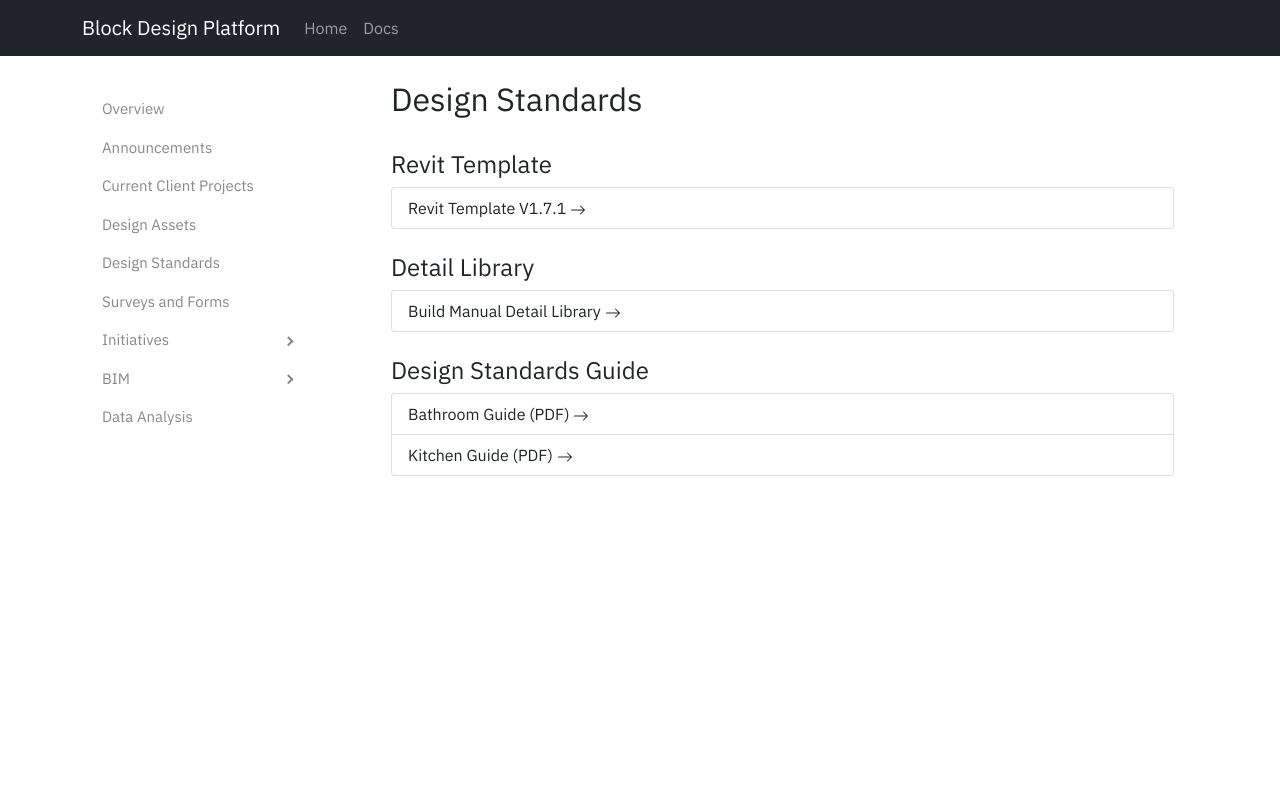
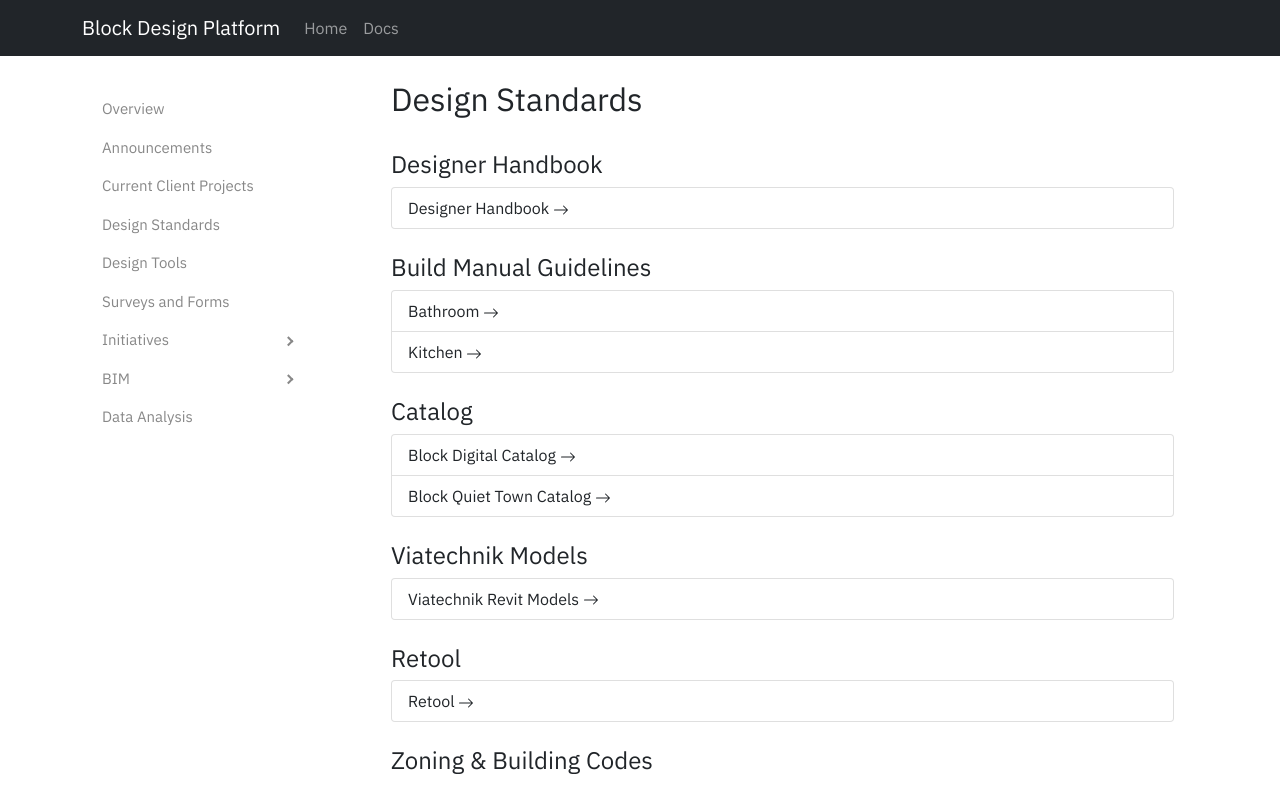
Before and after one commit to charles-block/block-design-platform, a React (Create React App) app in the folder Block-Design/: page /docs/design-standards in a window 1280 px wide. Built offline with nearby package versions, Linux system fonts and the light colour scheme; no server answers.

Commit message:
Renaming screens for clarity purposes
Design assets > Design Standards
Design standards > Design Tools

```diff
--- a/Block-Design/src/components/Form/AnnouncementForm.js
+++ b/Block-Design/src/components/Form/AnnouncementForm.js
@@ -44,8 +44,6 @@
             content: '',
             link: ''
         });
-
-
     }
 
     return (
--- a/Block-Design/src/components/pages/Docs.js
+++ b/Block-Design/src/components/pages/Docs.js
@@ -6,9 +6,9 @@
 import LeftNavBar from '../../navigation/LeftNavBar';
 import CurrentClientProjects from './content/CurrentClientProjects';
 import Announcements from './content/Announcements';
-import DesignAssets from './content/DesignAssets';
+import DesignStandards from './content/DesignStandards';
 import Overview from './content/Overview';
-import DesignStandards from './content/DesignStandards';
+import DesignTools from './content/DesignTools';
 import RevitTopics from './content/bim/RevitTopics';
 import RevitTutorial from './content/bim/RevitTutorial';
 import DataAnalysis from './content/Data Analysis';
@@ -29,10 +29,10 @@
                         <Routes>
                             <Route path="current-client-projects" element={<CurrentClientProjects />} />
                             <Route path="announcements" element={<Announcements />} />
-                            <Route path="design-assets" element={<DesignAssets />} />
+                            <Route path="design-standards" element={<DesignStandards />} />
                             <Route path="/" element={<Overview />} />
                             <Route path="overview" element={<Overview />} />
-                            <Route path="design-standards" element={<DesignStandards />} />
+                            <Route path="design-tools" element={<DesignTools />} />
                             <Route path="revit-topics" element={<RevitTopics /> } />
                             <Route path="revit-tutorial" element={<RevitTutorial /> } />
                             <Route path="data-analysis" element={<DataAnalysis />} />
--- a/Block-Design/src/components/pages/content/Announcements.js
+++ b/Block-Design/src/components/pages/content/Announcements.js
@@ -16,8 +16,8 @@
 function Announcements() {
   const posts = useSelector((state) => state.posts); //access to whole global redux store. Check combineReducers -> posts.
 
-
-  console.log(posts);
+  posts.sort().reverse()
+  //console.log(posts);
 
   const [postAnnouncement, setPostAnnouncement] = useState(false);
 
--- a/Block-Design/src/components/pages/content/DesignAssets.js
+++ /dev/null
@@ -1,50 +0,0 @@
-import Container from 'react-bootstrap/Container';
-import ListGroup from 'react-bootstrap/ListGroup';
-import { ArrowRight } from 'react-bootstrap-icons';
-
-function DesignAssets() {
-  return (
-    <Container>
-      <h2>
-        Design Assets
-      </h2><br />
-      <div style={{ overflowY: 'scroll', overflowX: 'hidden', height: '78vh' }}>
-        <h4>Designer Handbook</h4>
-        <ListGroup>
-          <ListGroup.Item action target="_blank" rel="noopener noreferrer" href="https://docs.google.com/document/d/1FPHeHdftzsQJXPrHu4qeSSFJMfiyfKTOUTgPyAph7qE/edit#">
-            Designer Handbook  <ArrowRight />
-          </ListGroup.Item>
-        </ListGroup>
-        <br />
-        <h4>Build Manual Guidelines</h4>
-        <ListGroup>
-          <ListGroup.Item action target="_blank" rel="noopener noreferrer" href="https://drive.google.com/file/d/1BguIEsmtNXxrWJn0h5LXEYwEetObpIux/view?usp=sharing">Bathroom <ArrowRight /></ListGroup.Item>
-          <ListGroup.Item action target="_blank" rel="noopener noreferrer" href="https://drive.google.com/file/d/1BzviPJ6Ap9YOFFsljdhmWgMwacW5aOIo/view?usp=sharing">Kitchen <ArrowRight /></ListGroup.Item>
-        </ListGroup>
-        <br />
-        <h4>Catalog</h4>
-        <ListGroup>
-          <ListGroup.Item action target="_blank" rel="noopener noreferrer" href="https://www.blockrenovation.com/catalog/bathroom">Block Digital Catalog <ArrowRight /></ListGroup.Item>
-          <ListGroup.Item action target="_blank" rel="noopener noreferrer" href="https://www.blockrenovation.com/quiet-town/catalog">Block Quiet Town Catalog <ArrowRight /></ListGroup.Item>
-        </ListGroup>
-        <br />
-        <h4>Viatechnik Models</h4>
-        <ListGroup>
-          <ListGroup.Item action target="_blank" rel="noopener noreferrer" href="https://drive.google.com/drive/folders/1ZxsuVqMVYt9y9pucXLOVqFcW89zTsoD0">Viatechnik Revit Models <ArrowRight /></ListGroup.Item>
-        </ListGroup>
-        <br />
-        <h4>Retool</h4>
-        <ListGroup>
-          <ListGroup.Item action target="_blank" rel="noopener noreferrer" href="https://retool.blockrenovation.com/">Retool <ArrowRight /></ListGroup.Item>
-        </ListGroup>
-        <br />
-        <h4>Zoning & Building Codes</h4>
-        <ListGroup>
-          <ListGroup.Item action target="_blank" rel="noopener noreferrer">Building Codes + Zoning (Coming soon) <ArrowRight /></ListGroup.Item>
-        </ListGroup>
-      </div>
-    </Container>
-  );
-}
-
-export default DesignAssets;
--- a/Block-Design/src/components/pages/content/DesignStandards.js
+++ b/Block-Design/src/components/pages/content/DesignStandards.js
@@ -8,21 +8,41 @@
       <h2>
         Design Standards
       </h2><br />
-            <h4>Revit Template</h4>
+      <div style={{ overflowY: 'scroll', overflowX: 'hidden', height: '78vh' }}>
+        <h4>Designer Handbook</h4>
         <ListGroup>
-                <ListGroup.Item action target="_blank" rel="noopener noreferrer" href="https://drive.google.com/drive/folders/1wlvGBePcfwpaxEAiNTd5Eex7i1lkr-06">Revit Template V1.7.1 <ArrowRight /></ListGroup.Item>
+          <ListGroup.Item action target="_blank" rel="noopener noreferrer" href="https://docs.google.com/document/d/1FPHeHdftzsQJXPrHu4qeSSFJMfiyfKTOUTgPyAph7qE/edit#">
+            Designer Handbook  <ArrowRight />
+          </ListGroup.Item>
         </ListGroup>
         <br />
-            <h4>Detail Library</h4>
+        <h4>Build Manual Guidelines</h4>
         <ListGroup>
-                <ListGroup.Item action target="_blank" rel="noopener noreferrer" href="https://drive.google.com/drive/u/1/folders/1s-eG6wW0VzKnTd4W0bn425pq50h8URA6">Build Manual Detail Library <ArrowRight /></ListGroup.Item>
+          <ListGroup.Item action target="_blank" rel="noopener noreferrer" href="https://drive.google.com/file/d/1BguIEsmtNXxrWJn0h5LXEYwEetObpIux/view?usp=sharing">Bathroom <ArrowRight /></ListGroup.Item>
+          <ListGroup.Item action target="_blank" rel="noopener noreferrer" href="https://drive.google.com/file/d/1BzviPJ6Ap9YOFFsljdhmWgMwacW5aOIo/view?usp=sharing">Kitchen <ArrowRight /></ListGroup.Item>
         </ListGroup>
         <br />
-            <h4>Design Standards Guide</h4>
+        <h4>Catalog</h4>
         <ListGroup>
-                <ListGroup.Item action target="_blank" rel="noopener noreferrer" href="https://drive.google.com/file/d/1rf4QNf0xQLBi_S1vujGdeXEivuT4GBYP/view?usp=sharing">Bathroom Guide (PDF) <ArrowRight /></ListGroup.Item>
-                <ListGroup.Item action target="_blank" rel="noopener noreferrer" href="https://drive.google.com/file/d/1tds1_WlvfUt8E5JCCCi5KaTN98w5T-9O/view?usp=sharing">Kitchen Guide (PDF) <ArrowRight /></ListGroup.Item>
+          <ListGroup.Item action target="_blank" rel="noopener noreferrer" href="https://www.blockrenovation.com/catalog/bathroom">Block Digital Catalog <ArrowRight /></ListGroup.Item>
+          <ListGroup.Item action target="_blank" rel="noopener noreferrer" href="https://www.blockrenovation.com/quiet-town/catalog">Block Quiet Town Catalog <ArrowRight /></ListGroup.Item>
         </ListGroup>
+        <br />
+        <h4>Viatechnik Models</h4>
+        <ListGroup>
+          <ListGroup.Item action target="_blank" rel="noopener noreferrer" href="https://drive.google.com/drive/folders/1ZxsuVqMVYt9y9pucXLOVqFcW89zTsoD0">Viatechnik Revit Models <ArrowRight /></ListGroup.Item>
+        </ListGroup>
+        <br />
+        <h4>Retool</h4>
+        <ListGroup>
+          <ListGroup.Item action target="_blank" rel="noopener noreferrer" href="https://retool.blockrenovation.com/">Retool <ArrowRight /></ListGroup.Item>
+        </ListGroup>
+        <br />
+        <h4>Zoning & Building Codes</h4>
+        <ListGroup>
+          <ListGroup.Item action target="_blank" rel="noopener noreferrer">Building Codes + Zoning (Coming soon) <ArrowRight /></ListGroup.Item>
+        </ListGroup>
+      </div>
     </Container>
   );
 }
--- a/Block-Design/src/components/pages/content/Overview.js
+++ b/Block-Design/src/components/pages/content/Overview.js
@@ -55,14 +55,14 @@
                 </Col>
                 <Col xs={3}>
                     <Card border="dark" style={{ width: '14rem' }}>
-                        <Card.Header>/Design Assets</Card.Header>
+                        <Card.Header>/Design Standards</Card.Header>
                         <Card.Body style={{
                             display: 'flex',
                             justifyContent: 'center',
                             alignItems: 'center',
                             height: '15vh'
                         }}>
-                            <Link to="/docs/design-assets">
+                            <Link to="/docs/design-standards">
                                 <br />
                                 <FileEarmarkBinary size={30} color='black' />{''}
                                 <br />
@@ -73,14 +73,14 @@
                 </Col>
                 <Col xs={3}>
                     <Card border="dark" style={{ width: '14rem' }}>
-                        <Card.Header>/Design Standards</Card.Header>
+                        <Card.Header>/Design Tools</Card.Header>
                         <Card.Body style={{
                             display: 'flex',
                             justifyContent: 'center',
                             alignItems: 'center',
                             height: '15vh'
                         }}>
-                            <Link to="/docs/design-standards">
+                            <Link to="/docs/design-tools">
                                 <br />
                                 <Command size={30} color='black' />
                                 <br />
--- a/Block-Design/src/navigation/LeftNavBar.js
+++ b/Block-Design/src/navigation/LeftNavBar.js
@@ -12,8 +12,8 @@
                 <MenuItem>Overview<Link to="overview" /></MenuItem>
                 <MenuItem>Announcements<Link to="announcements" /></MenuItem>
                 <MenuItem>Current Client Projects<Link to="current-client-projects" /></MenuItem>
-                <MenuItem>Design Assets<Link to="design-assets" /></MenuItem>
                 <MenuItem>Design Standards<Link to="design-standards" /></MenuItem>
+                <MenuItem>Design Tools<Link to="design-tools" /></MenuItem>
                 <MenuItem>Surveys and Forms<Link to="survey-and-forms" /></MenuItem>
                 <SubMenu title="Initiatives">
                     <MenuItem>Collections + Looks<Link to="initiatives/collection-and-looks" /></MenuItem>
```
Also changed, not shown: 1 other file (tests, documents, lock files or other folders). Lines whose indentation alone changed are shown as unchanged.
